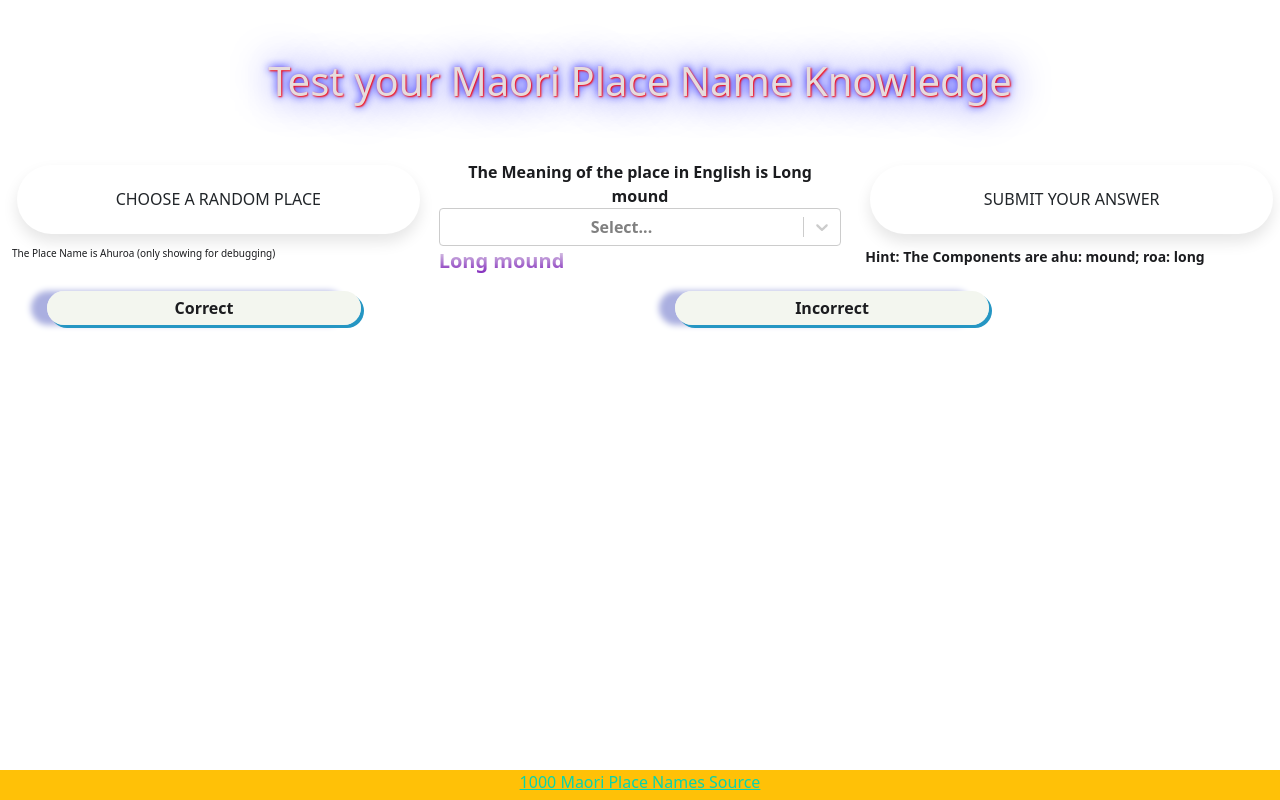
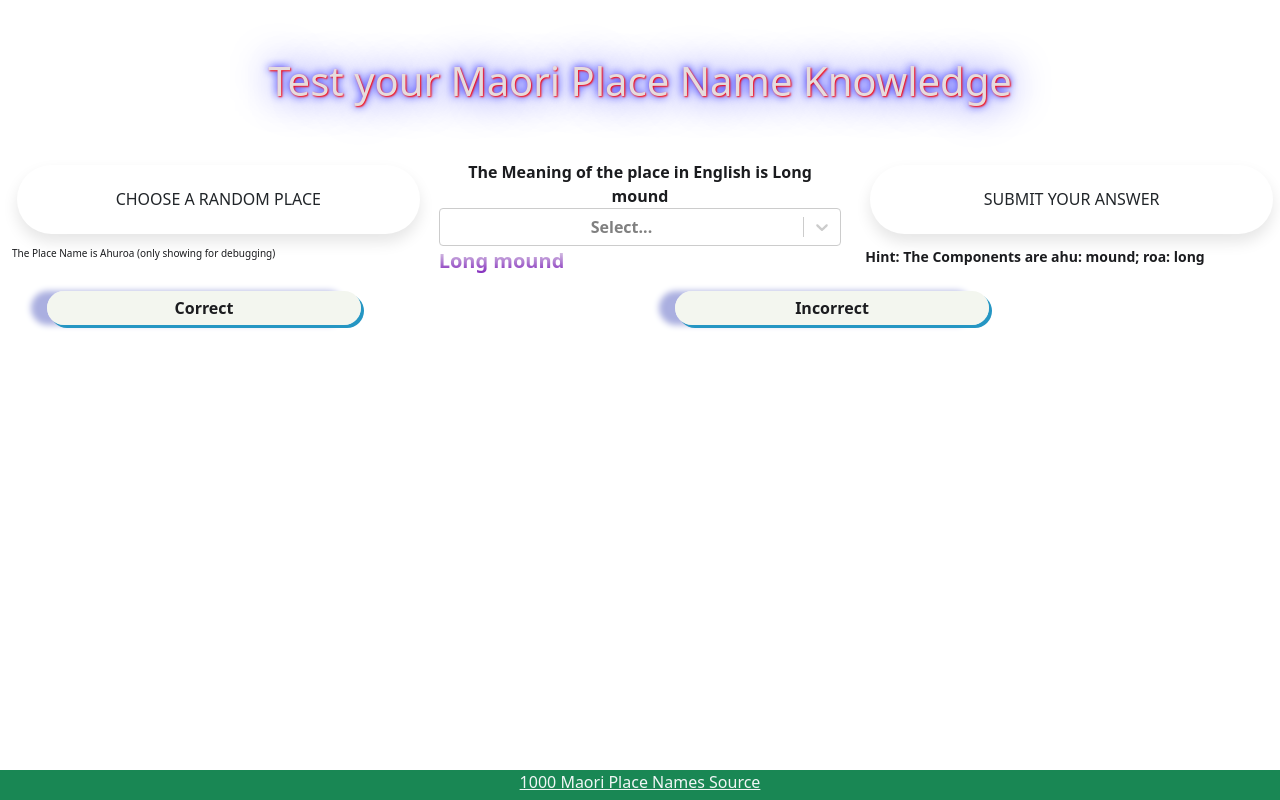
Before and after one commit to Netchicken/MaoriPlaceNames, a React (Create React App) app: page / in a window 1280 px wide. Built offline with nearby package versions, Linux system fonts and the light colour scheme.

Commit message:
footer colors fixed

```diff
--- a/public/index.html
+++ b/public/index.html
@@ -37,7 +37,7 @@
       To create a production bundle, use `npm run build` or `yarn build`.
     -->
     <div
-      class="fixed-bottom d-flex align-items-center flex-column bg-warning"
+      class="fixed-bottom d-flex align-items-center flex-column bg-success"
       style="height: 30px"
     >
       <a
--- a/src/App.css
+++ b/src/App.css
@@ -60,10 +60,8 @@ body {
 }
 
 .App-link {
-  color: #09d3ac;
+  color: #f0f6f5;
 }
-
-
 
 .button {
   width: 100px;
@@ -189,7 +187,7 @@ body {
   display: flex;
   flex-direction: column;
   text-align: left;
-  font-size:  14px;
+  font-size: 14px;
   font-weight: bold;
   color: #1b1c1f;
 }
@@ -198,15 +196,14 @@ body {
   display: flex;
   flex-direction: column;
   text-align: left;
-  font-size:  10px;
+  font-size: 10px;
   /* font-weight: bold; */
   color: #1b1c1f;
 }
 
-.appheadermeaningtext{
- font-size: 20px;
+.appheadermeaningtext {
+  font-size: 20px;
   background: -webkit-linear-gradient(#eee, rgb(119, 22, 183));
   -webkit-background-clip: text;
   -webkit-text-fill-color: transparent;
-
 }
```
